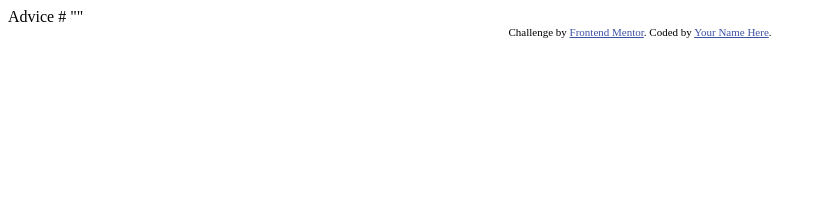
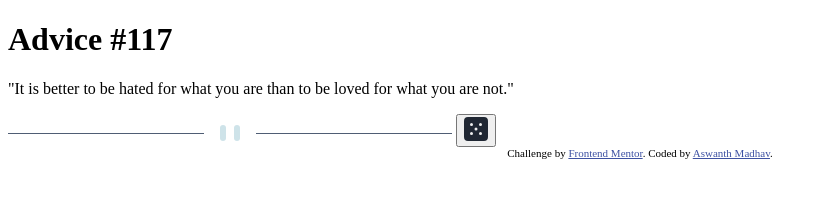
Before and after one commit to MaAs0706/advice-generator, a plain HTML site: page index.html in a window 1280 px wide. Shown: the whole page, without its empty margins (0-827 px from the left). Drawn offline with Linux system fonts and the light colour scheme.

Commit message:
addition of style and script files

```diff
--- a/index.html
+++ b/index.html
@@ -7,6 +7,7 @@
   <link rel="icon" type="image/png" sizes="32x32" href="./images/favicon-32x32.png">
 
   <title>Frontend Mentor | Advice generator app</title>
+  <link rel="stylesheet" href="style.css">
 
   <!-- Feel free to remove these styles or customise in your own stylesheet 👍 -->
   <style>
@@ -16,13 +17,24 @@
 </head>
 <body>
 
-  Advice #<!-- Advice ID goes here -->
+  <main class="card">
 
-  "<!-- Advice text goes here -->"
+    <h1 class="advice-id">Advice #<span id="advice-id">117</span></h1>
+
+    <p class="advice-text" id="advice-text">"It is better to be hated for what you are than to be loved for what you are not."</p>
+
+    <img class="divider" src="images/pattern-divider-desktop.svg" alt="Divider">
+
+    <button class="dice-button" aria-label="Generate new advice">
+
+      <img src="images/icon-dice.svg" alt="Dice icon">
+    </button>
+  </main>
+  <script src="script.js"></script>
 
   <div class="attribution">
     Challenge by <a href="https://www.frontendmentor.io?ref=challenge" target="_blank">Frontend Mentor</a>.
-    Coded by <a href="#">Your Name Here</a>.
+    Coded by <a href="#">Aswanth Madhav</a>.
   </div>
 </body>
 </html>
```
Also changed, not shown: script.js (added), style.css (added).
